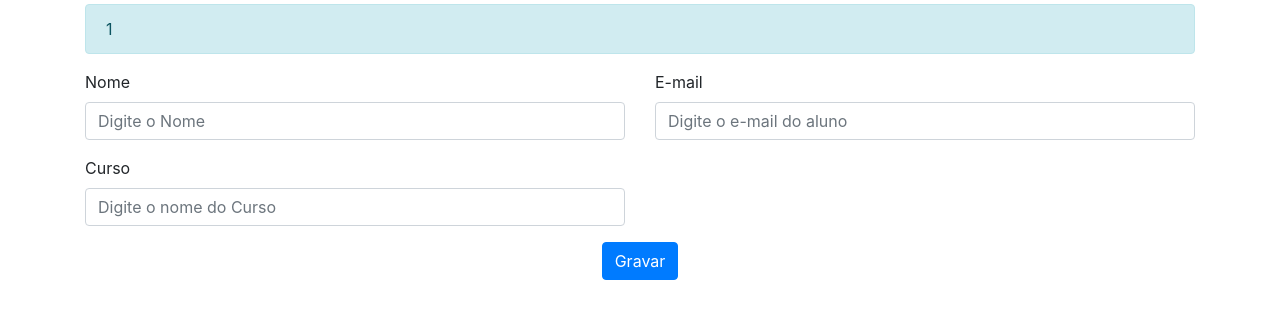
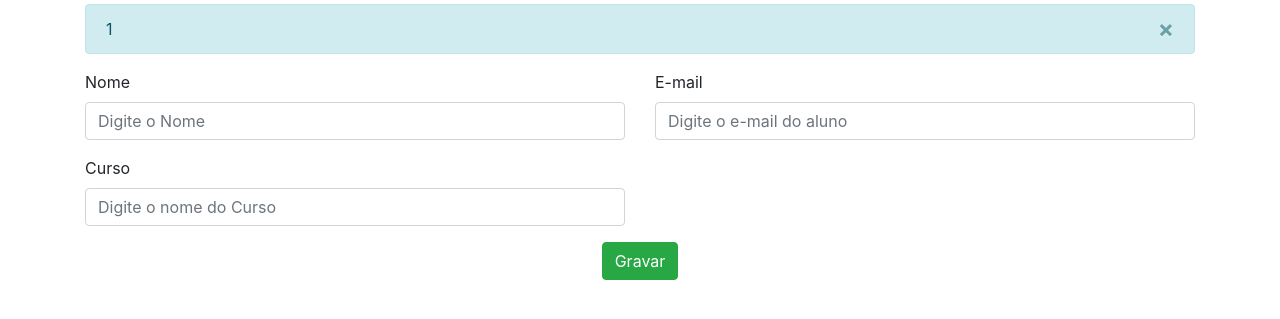
Before and after one commit to ViniciusFFernandes/Sistema_Presenca, a PHP site: page /_Cadastros/alunos_edita.php?msg=1 in a window 1280 px wide. Shown: the part 56-375 px from the top of the page. Run offline with PHP 8.4, Linux system fonts and the light colour scheme; data that the repository does not hold is empty; some libraries are stand-ins or nearby versions.

Commit message:
Cadastros: novo botão para abrir um formulario em branco (novo)

```diff
--- a/_Cadastros/alunos_edita.php
+++ b/_Cadastros/alunos_edita.php
@@ -33,7 +33,8 @@
               $tipo = 'info';
             }
             ?>
-            <div class="alert alert-<?= $tipo ?>">
+            <div class="alert alert-<?= $tipo ?> alert-dismissible">
+              <button type="button" class="close" data-dismiss="alert">&times;</button>
               <?= $_REQUEST['msg'] ?>
             </div>
           <?php }
@@ -65,10 +66,13 @@
                   </div>
                 </div>
                 <div class="col-12 col-sm-12" align="center">
-                  <button type="submit" class="btn btn-primary">Gravar</button>
+                  <button type="submit" class="btn btn-success">Gravar</button>
                   <?php
                     if($reg['alu_id'] > 0){ ?>
                       <button type="button" class="btn btn-danger" onclick="excluirPessoa()">Excluir</button>
+                      <a href="../_Cadastros/alunos_edita.php">
+                        <button type="button" class="btn btn-primary">Novo</button>
+                      </a>
                   <?php
                     }
                   ?>
```
Also changed, not shown: _Cadastros/tipo_evento_edita.php (+6 -2 lines).
